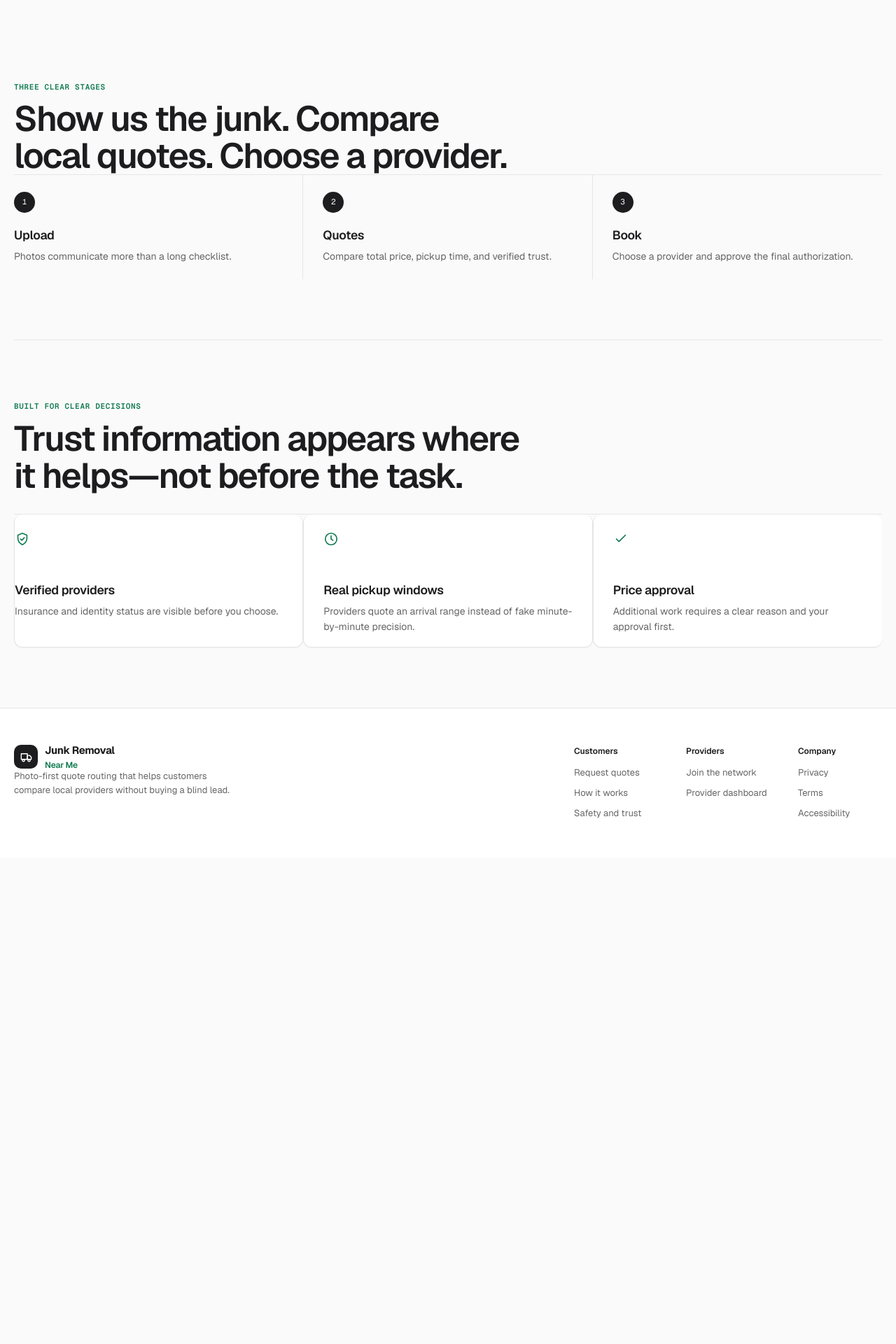
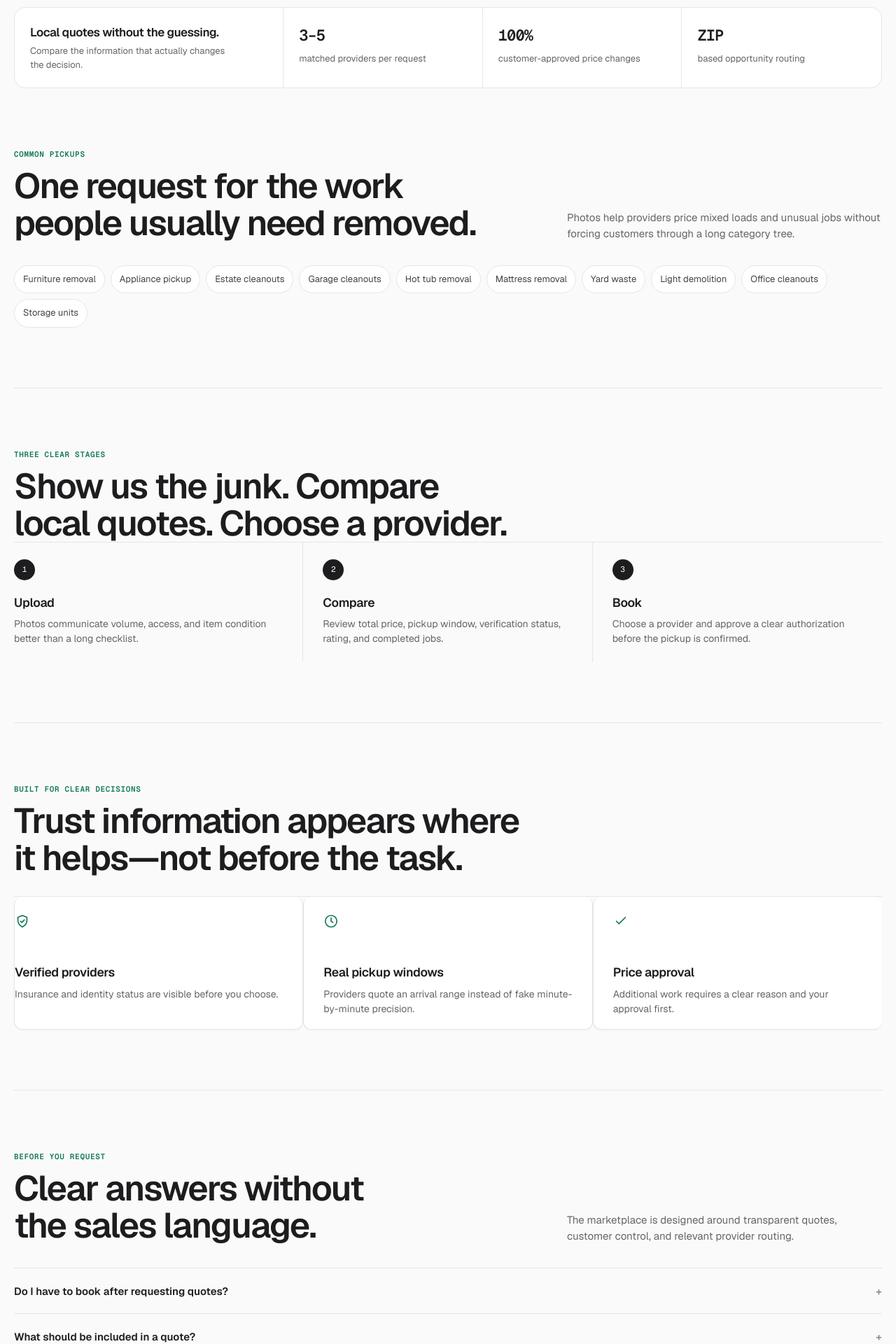
Before and after one commit to skinyanjui/junk-removal-booking, a Next.js app: page / in a window 1280 px wide. Shown: the part 840-2760 px from the top of the page at 70% size. Before the commit the page ends 2065 px from the top, so only its background shows below. Built offline with nearby package versions, Linux system fonts and the light colour scheme.

Commit message:
Expand Geist customer homepage

```diff
--- a/app/page.tsx
+++ b/app/page.tsx
@@ -2,19 +2,56 @@ import { BookingExperience } from "@/components/booking-experience";
 import { CheckIcon, ClockIcon, ShieldCheckIcon } from "@/components/icons";
 import { PageShell } from "@/components/site-shell";
 
+const services = [
+  "Furniture removal",
+  "Appliance pickup",
+  "Estate cleanouts",
+  "Garage cleanouts",
+  "Hot tub removal",
+  "Mattress removal",
+  "Yard waste",
+  "Light demolition",
+  "Office cleanouts",
+  "Storage units",
+];
+
+const questions = [
+  ["Do I have to book after requesting quotes?", "No. The request is free and there is no obligation. You choose whether any provider is the right fit."],
+  ["What should be included in a quote?", "The displayed total should include labor, loading, hauling, and disposal unless the provider clearly identifies an exception."],
+  ["Can a provider increase the price at pickup?", "Only when the job is materially different from the photos or description. The provider must explain the change and receive your approval before continuing."],
+  ["How are providers matched?", "Opportunities are routed by service ZIP code, job capability, availability, and provider standing. Providers do not receive unrelated jobs."],
+];
+
 export default function HomePage() {
   return (
     <PageShell>
-      <BookingExperience />
+      <div id="booking"><BookingExperience /></div>
+
+      <section className="shell market-strip" aria-label="Marketplace service standards">
+        <div className="market-intro"><strong>Local quotes without the guessing.</strong><p>Compare the information that actually changes the decision.</p></div>
+        <div><strong>3–5</strong><span>matched providers per request</span></div>
+        <div><strong>100%</strong><span>customer-approved price changes</span></div>
+        <div><strong>ZIP</strong><span>based opportunity routing</span></div>
+      </section>
+
+      <section className="shell service-section" id="services">
+        <div className="section-intro">
+          <div><p className="eyebrow">Common pickups</p><h2>One request for the work people usually need removed.</h2></div>
+          <p>Photos help providers price mixed loads and unusual jobs without forcing customers through a long category tree.</p>
+        </div>
+        <div className="service-chips">{services.map((service) => <span key={service}>{service}</span>)}</div>
+      </section>
+
       <section className="shell how-section" id="how">
         <p className="eyebrow">Three clear stages</p>
         <h2>Show us the junk. Compare local quotes. Choose a provider.</h2>
         <div className="how-grid">
-          <article><i>1</i><h3>Upload</h3><p>Photos communicate more than a long checklist.</p></article>
-          <article><i>2</i><h3>Quotes</h3><p>Compare total price, pickup time, and verified trust.</p></article>
-          <article><i>3</i><h3>Book</h3><p>Choose a provider and approve the final authorization.</p></article>
+          <article><i>1</i><h3>Upload</h3><p>Photos communicate volume, access, and item condition better than a long checklist.</p></article>
+          <article><i>2</i><h3>Compare</h3><p>Review total price, pickup window, verification status, rating, and completed jobs.</p></article>
+          <article><i>3</i><h3>Book</h3><p>Choose a provider and approve a clear authorization before the pickup is confirmed.</p></article>
         </div>
       </section>
+
       <section className="shell trust-section" id="trust">
         <div><p className="eyebrow">Built for clear decisions</p><h2>Trust information appears where it helps—not before the task.</h2></div>
         <div className="trust-grid">
@@ -23,6 +60,11 @@ export default function HomePage() {
           <article><CheckIcon /><h3>Price approval</h3><p>Additional work requires a clear reason and your approval first.</p></article>
         </div>
       </section>
+
+      <section className="shell faq-section">
+        <div className="section-intro"><div><p className="eyebrow">Before you request</p><h2>Clear answers without the sales language.</h2></div><p className="faq-intro">The marketplace is designed around transparent quotes, customer control, and relevant provider routing.</p></div>
+        <div className="faq-list">{questions.map(([question, answer]) => <details key={question}><summary>{question}</summary><p>{answer}</p></details>)}</div>
+      </section>
     </PageShell>
   );
 }
```
